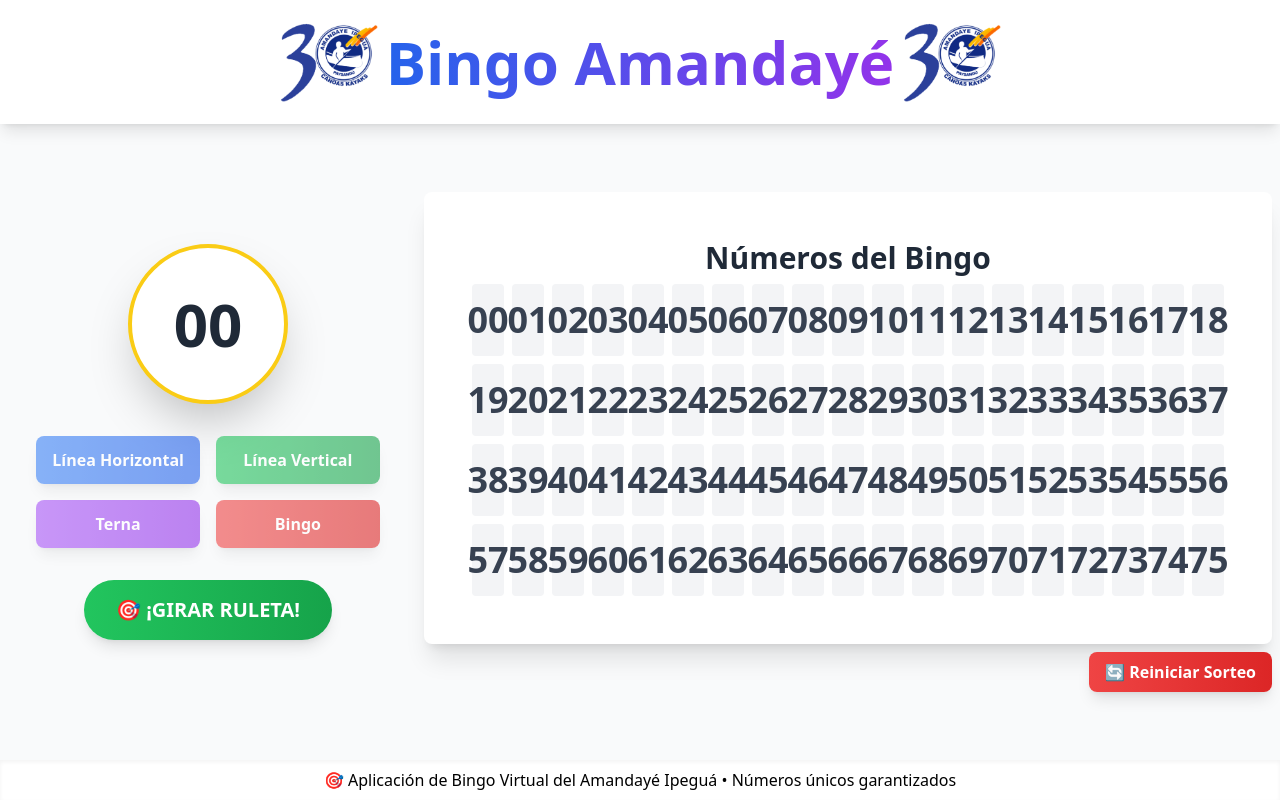
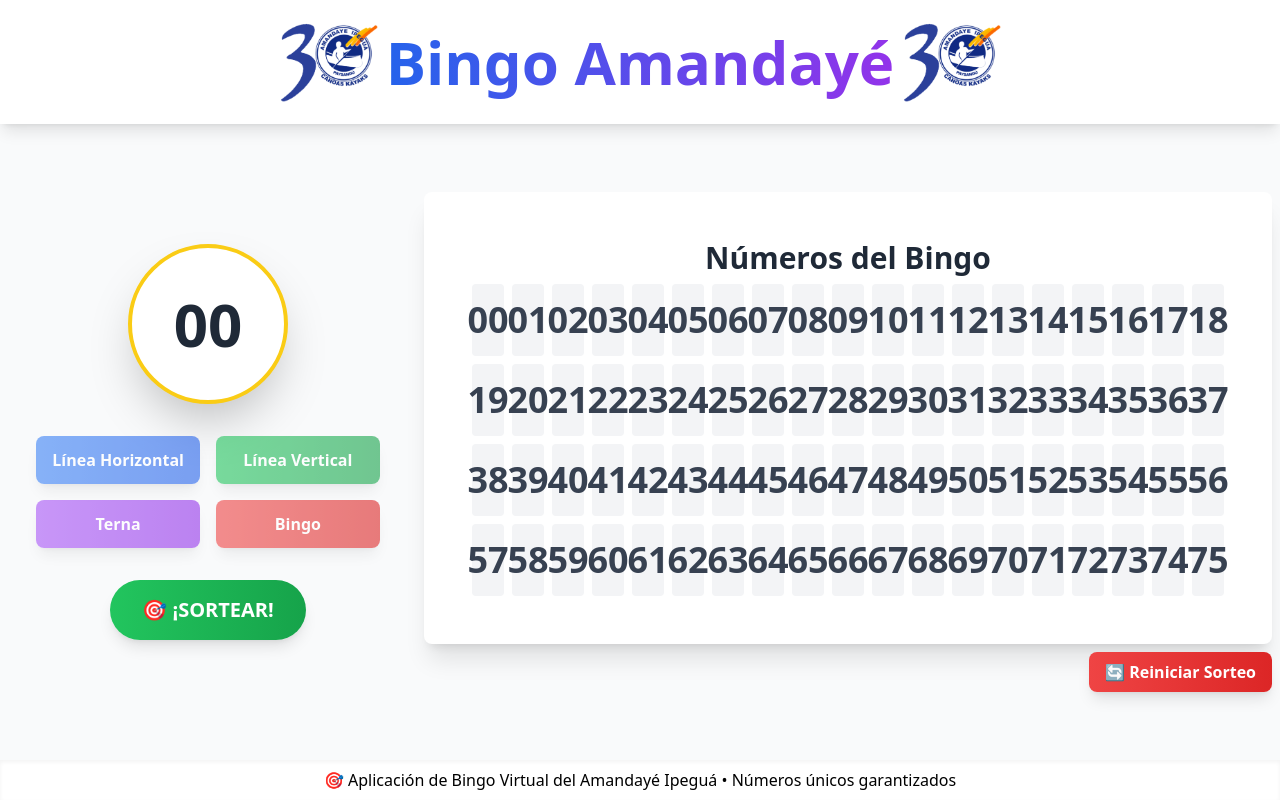
Before and after one commit to danilopezyejas/Bingo-Amandaye, a React (Vite) app: page / in a window 1280 px wide. Built offline with nearby package versions, Linux system fonts and the light colour scheme.

Commit message:
Updated BingoWheel.tsx

```diff
--- a/src/components/BingoWheel.tsx
+++ b/src/components/BingoWheel.tsx
@@ -31,7 +31,7 @@ const BingoWheel: React.FC<BingoWheelProps> = ({ currentNumber, isSpinning, onSp
       {/* Número actual */}
       <div className="bg-white rounded-full w-32 h-32 md:w-40 md:h-40 flex items-center justify-center shadow-2xl border-4 border-yellow-400">
         <div className="text-4xl md:text-6xl font-bold text-gray-800">
-          {isSpinning ? '🎲' : currentNumber}
+          {isSpinning ? <span className="animate-spin">🎲</span> : currentNumber}
         </div>
       </div>
 
@@ -72,7 +72,7 @@ const BingoWheel: React.FC<BingoWheelProps> = ({ currentNumber, isSpinning, onSp
           shadow-lg hover:shadow-xl
         `}
       >
-        {isSpinning ? '🎰 Girando...' : '🎯 ¡GIRAR RULETA!'}
+        {isSpinning ? '🎰 Sorteando...' : '🎯 ¡SORTEAR!'}
       </button>
     </div>
   );
```
